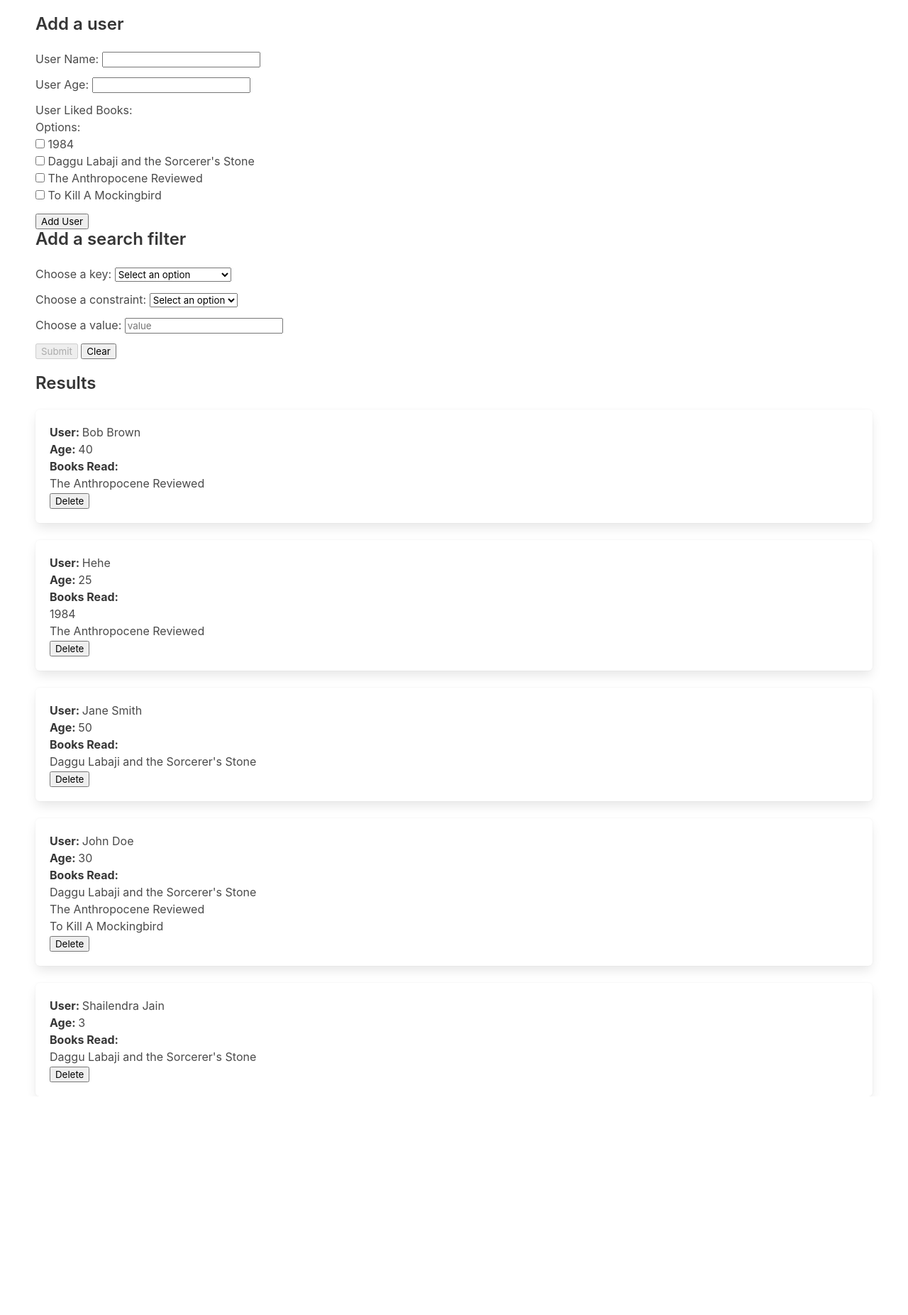
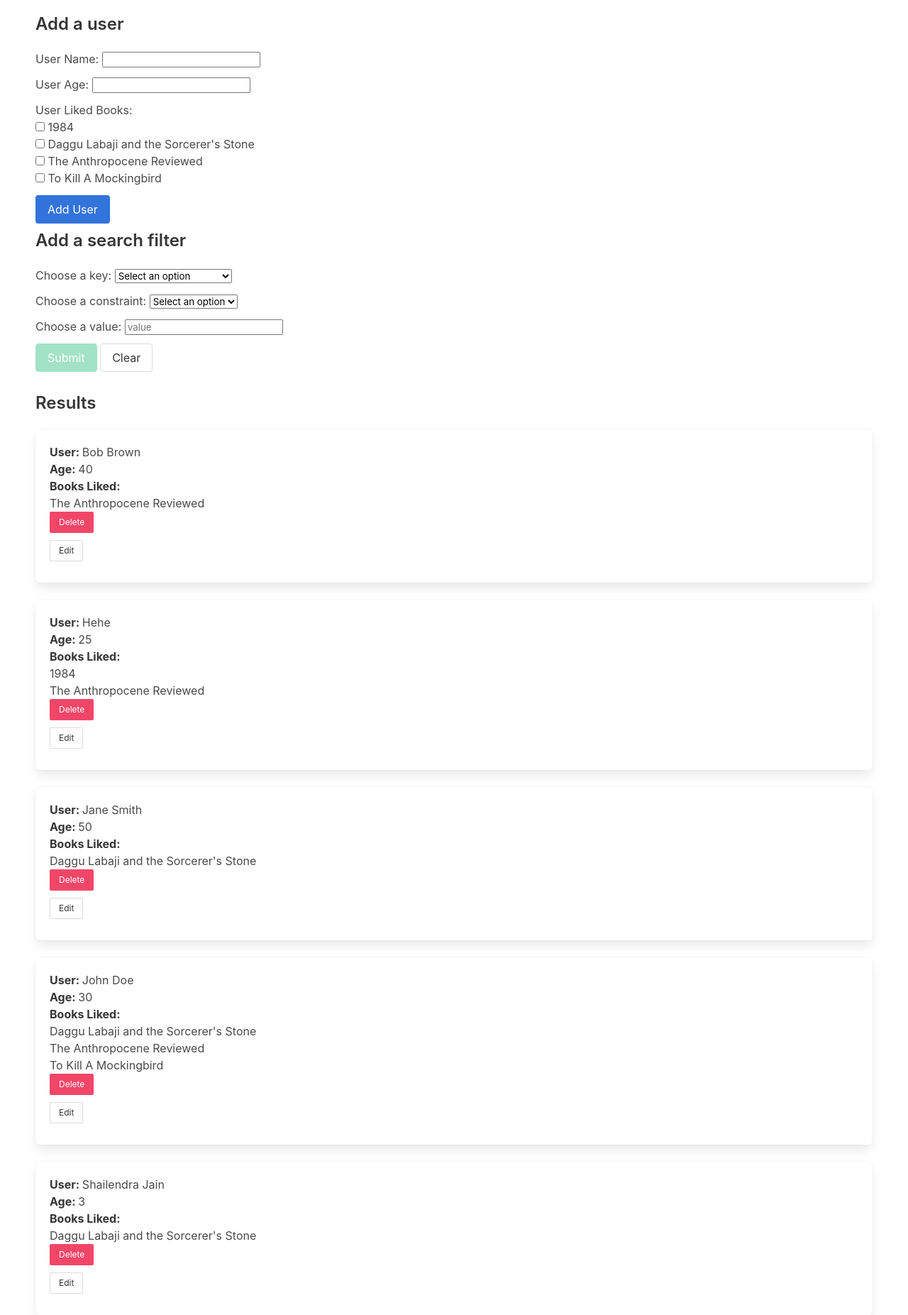
Before and after one commit to shru-jain/lifelong-p2, a Django app: page /usersPage/ in a window 1280 px wide. Shown: the part 52-1905 px from the top of the page at 71% size. Before the commit the page ends 1597 px from the top, so only its background shows below. Run offline with Django 5.2, Linux system fonts and the light colour scheme; data comes from the database, SQL or seed files in the repository; both versions use the stored data as it was after the commit.

Commit message:
finished

```diff
--- a/dbquery/urls.py
+++ b/dbquery/urls.py
@@ -16,7 +16,8 @@ Including another URLconf
 """
 from django.contrib import admin
 from django.urls import path
-from readers.views import index, book_filter, user_filter, users_page, user_alt_filter, delete_book, delete_user, add_book, add_user
+from readers.views import index, book_filter, user_filter, users_page, user_alt_filter
+from readers.views import  delete_book, delete_user, add_book, add_user, update_book, update_user
 
 urlpatterns = [
     path('admin/', admin.site.urls),
@@ -28,6 +29,8 @@ urlpatterns = [
     path('<int:pk>/delete/', delete_book, name='delete_book'),
     path('usersPage/<int:pk>/delete/', delete_user, name='delete_user'),
     path('addBook/',add_book, name='add_book'),
-    path('usersPage/addUser', add_user, name = "add_user")
+    path('usersPage/addUser', add_user, name = "add_user"),
+    path('update_book/<int:pk>/', update_book, name = "update_book"),
+    path('usersPage/update_user/<int:pk>/', update_user, name = "update_user")
 
 ]
--- a/readers/forms.py
+++ b/readers/forms.py
@@ -1,12 +1,13 @@
 # forms.py
 from django import forms
-from .models import Book
+from .models import Book, User
 
 class OptionsForm(forms.Form):
     options = forms.MultipleChoiceField(
         choices=[],
         widget=forms.CheckboxSelectMultiple,
-        required=False
+        required=False,
+        label=''
     )
 
 
@@ -14,3 +15,12 @@ class BookForm(forms.ModelForm):
     class Meta:
         model = Book
         fields = ['name', 'price']
+
+
+class UserForm(forms.ModelForm):
+    class Meta:
+        model = User
+        fields = ['name', 'age', 'liked_books']
+        widgets = {
+            'liked_books': forms.CheckboxSelectMultiple
+        }
--- a/readers/static/js/scriptUser.js
+++ b/readers/static/js/scriptUser.js
@@ -60,4 +60,26 @@ document.addEventListener('DOMContentLoaded', function() {
         submitBtnUser.disabled = true; // Disable the submit button
     });
 
+    const editButtons = document.querySelectorAll('.editButton');
+    editButtons.forEach(function(button) {
+        button.addEventListener('click', function() {
+            console.log("edit button clicked")
+            // Find the corresponding edit form container
+            const editFormContainer = this.nextElementSibling;
+
+            // Remove the 'is-hidden' class to show the form
+            editFormContainer.classList.remove('is-hidden');
+        });
+    });
+    const cancelButtons = document.querySelectorAll('.cancelButton');
+    cancelButtons.forEach(function(button) {
+        button.addEventListener('click', function() {
+            // Find the corresponding edit form container
+            const editFormContainer = this.closest('.editFormContainer');
+
+            // Add the 'is-hidden' class to hide the form
+            editFormContainer.classList.add('is-hidden');
+        });
+    });
+
 });
--- a/readers/templates/usersPage.html
+++ b/readers/templates/usersPage.html
@@ -12,17 +12,27 @@
                 color: #3273dc;
             }
             .block {
-                padding: 20px 50px 0px
+                padding: 20px 50px 0px;
             }
             #user-filter-form {
-                padding: 0px 0px 20px
+                padding: 0px 0px 20px;
             }
             .center-text {
                 text-align: center;
 
             }
             .red {
-                color: rgb(246, 76, 76)
+                color: rgb(246, 76, 76);
+            }
+            .editFormContainer {
+                background-color: rgb(222, 222, 222);
+                padding: 20px;
+            }
+            .button {
+                margin: 0px 0px 10px;
+            }
+            .button.is-primary {
+                background-color: #3273dc;
             }
         </style>
     </head>
@@ -57,7 +67,7 @@
                     <label>User Liked Books:</label>
                     {{ checkboxForm.as_p }}
                 </div>
-                    <button type="submit">Add User</button>
+                    <button class= "button is-primary" type="submit">Add User</button>
 
                 </form>
                 <h1 class = "title is-4">Add a search filter</h1>
@@ -68,7 +78,7 @@
                             <option value="">Select an option</option>
                             <option value="userName">Name of user</option>
                             <option value="age">Age</option>
-                            <option value="numBooks">Number of books read</option>
+                            <option value="numBooks">Number of books liked</option>
                             <option value="typeBooks">Book includes</option>
 
                         </select>
@@ -89,14 +99,14 @@
                         <input type="text" id="textFieldUser" name="value" placeholder="value">
                     </div>
 
-                    <button type="submit" id="submitBtnUser" class = "regular" disabled>Submit</button>
-                    <button type="button" id="clearBtnUser" class = "regular">Clear</button>
+                    <button type="submit" id="submitBtnUser" class = "regular button is-success" disabled>Submit</button>
+                    <button type="button" id="clearBtnUser" class = "regular button">Clear</button>
                 </form>
                 <div class = "irregular is-hidden">
                     <form method="post" class = "field" action="{% url 'user_alt_filter' %}">
                         {{ checkboxForm.as_p }}
-                        <button type="submit" id="submitBtnUser2" >Submit</button>
-                        <button type="button" id="clearBtnUser2">Clear</button>
+                        <button type="submit" id="submitBtnUser2" class= "button">Submit</button>
+                        <button type="button" id="clearBtnUser2" class= "button">Clear</button>
                     </form>
                     </div>
                 <h1 class = "title is-4">Results</h1>
@@ -105,15 +115,31 @@
                 <div class = "box">
                     <p><strong>User: </strong>{{user.name}}</p>
                     <p><strong>Age: </strong>{{user.age}}</p>
-                    <p><strong>Books Read: </strong></p>
+                    <p><strong>Books Liked: </strong></p>
                     <ul>
                         {% for book in user.liked_books.all %}
                             <li>{{ book.name }}</li>
                         {% endfor %}
                     </ul>
                     <form method="post" action="{% url 'delete_user' user.pk %}">
-                        <button type="submit">Delete</button>
+                        <button type="submit" class= "button is-small is-danger">Delete</button>
                     </form>
+                    <button class="editButton button is-small">Edit</button>
+                    <div class="editFormContainer is-hidden">
+                        <form class="editForm" method="post" action="{% url 'update_user' user.pk %}">
+                            <input type="hidden" name="user_id" id="editUserId" value={{user.pk}}>
+                            <label for="editUserName"><strong>Name:</strong></label>
+                            <input type="text" name="name" id="editUserName" value="{{ user.name }}">
+                            <label for="editUserAge"><strong>Age:</strong></label>
+                            <input type="number" name="age" id="editUserAge" value={{user.age}}>
+                            <div class = "field">
+                                <label><strong>User Liked Books:</strong></label>
+                                {{ checkboxForm.as_p }}
+                            </div>
+                            <button type="submit" class="saveEditButton button is-success">Save</button>
+                            <button type="button" class="cancelButton button">Cancel</button>
+                        </form>
+                    </div>
                 </div>
                 {% endfor %}
                 {% else %}
--- a/readers/views.py
+++ b/readers/views.py
@@ -2,7 +2,7 @@ from django.shortcuts import render, redirect, get_object_or_404
 from .models import User, Book
 from django.db import connection
 from django.views.decorators.csrf import csrf_exempt
-from .forms import OptionsForm, BookForm
+from .forms import OptionsForm, BookForm, UserForm
 from django.db.models import Count
 
 def is_float(s):
@@ -186,3 +186,27 @@ def add_user(request):
             new_user.liked_books.set(liked_books)
 
     return users_page(request)
+
+@csrf_exempt
+def update_book(request, pk):
+    if request.method =='POST':
+        book = get_object_or_404(Book, pk=pk)
+        form = BookForm(request.POST, instance=book)
+        if form.is_valid():
+            form.save()
+
+    return index(request)
+
+@csrf_exempt
+def update_user(request, pk):
+    if request.method == 'POST':
+        name = request.POST.get('name')
+        age = request.POST.get('age')
+        liked_books_pks = request.POST.getlist('options')
+        print(liked_books_pks)
+        user = User.objects.get(id=pk)
+        user.name = name
+        user.age = age
+        user.save()
+        user.liked_books.set(liked_books_pks)
+    return users_page(request)
```
Also changed, not shown: readers/static/js/scriptBook.js (+24 -0 lines), readers/templates/booksPage.html (+28 -5 lines), db.sqlite3.
